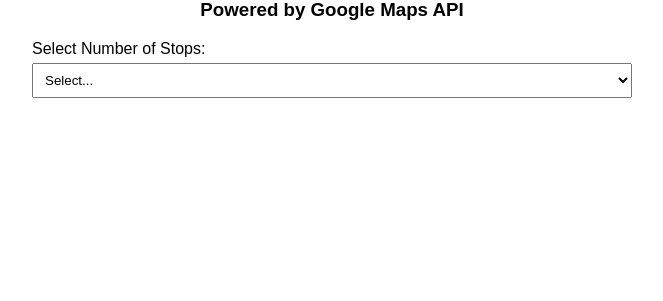
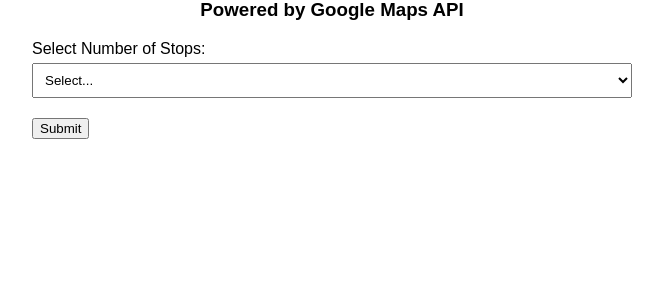
Before and after one commit to Rakesh8086/route_recommendation_using_tsp, a Python web app: template templates/webpage.html in a window 1280 px wide. Shown: the part 129-430 px from the top of the page, without its empty margins (308-971 px from the left). Run offline with Jinja, Linux system fonts and the light colour scheme; the template is opened without the code that fills it, so the values that code supplies are empty.

Commit message:
Created a form tag to receive inputs of different places

```diff
--- a/templates/webpage.html
+++ b/templates/webpage.html
@@ -35,9 +35,10 @@
         <h1 align="center">Route Optimization Service</h1>
         <h2 align="center">A Close Quarters Studios Product</h2>
         <h3 align="center">Powered by Google Maps API</h3>
+        <form id="routeForm" action="/submit" method="post">
             <div class="form-group">
                 <label for="numStops">Select Number of Stops:</label>
-            <select id="numStops">
+                <select id="numStops" name="numStops">
                     <option value="0">Select...</option>
                     <option value="2">2</option>
                     <option value="3">3</option>
@@ -53,6 +54,8 @@
             <div class="inputs-container" id="inputsContainer">
                 <!-- Dynamic input boxes will be inserted here -->
             </div>
+            <button type="submit">Submit</button>
+        </form>
     </div>
 
     <script>
@@ -60,10 +63,10 @@
             const numStops = parseInt(this.value);
             const container = document.getElementById('inputsContainer');
 
-            // Clear previous inputs
+            // Clears previous inputs
             container.innerHTML = '';
 
-            // Generate new inputs based on the number of stops
+            // Generates new input boxes depending upon number of stops
             for (let i = 0; i < numStops; i++) {
                 const inputGroup = document.createElement('div');
                 inputGroup.className = 'form-group';
@@ -73,6 +76,7 @@
 
                 const input = document.createElement('input');
                 input.type = 'text';
+                input.name = `location${i + 1}`;  // Ensure unique names for each input
                 input.placeholder = `Enter location ${i + 1}`;
 
                 inputGroup.appendChild(label);
```
Lines whose indentation alone changed are shown as unchanged.
